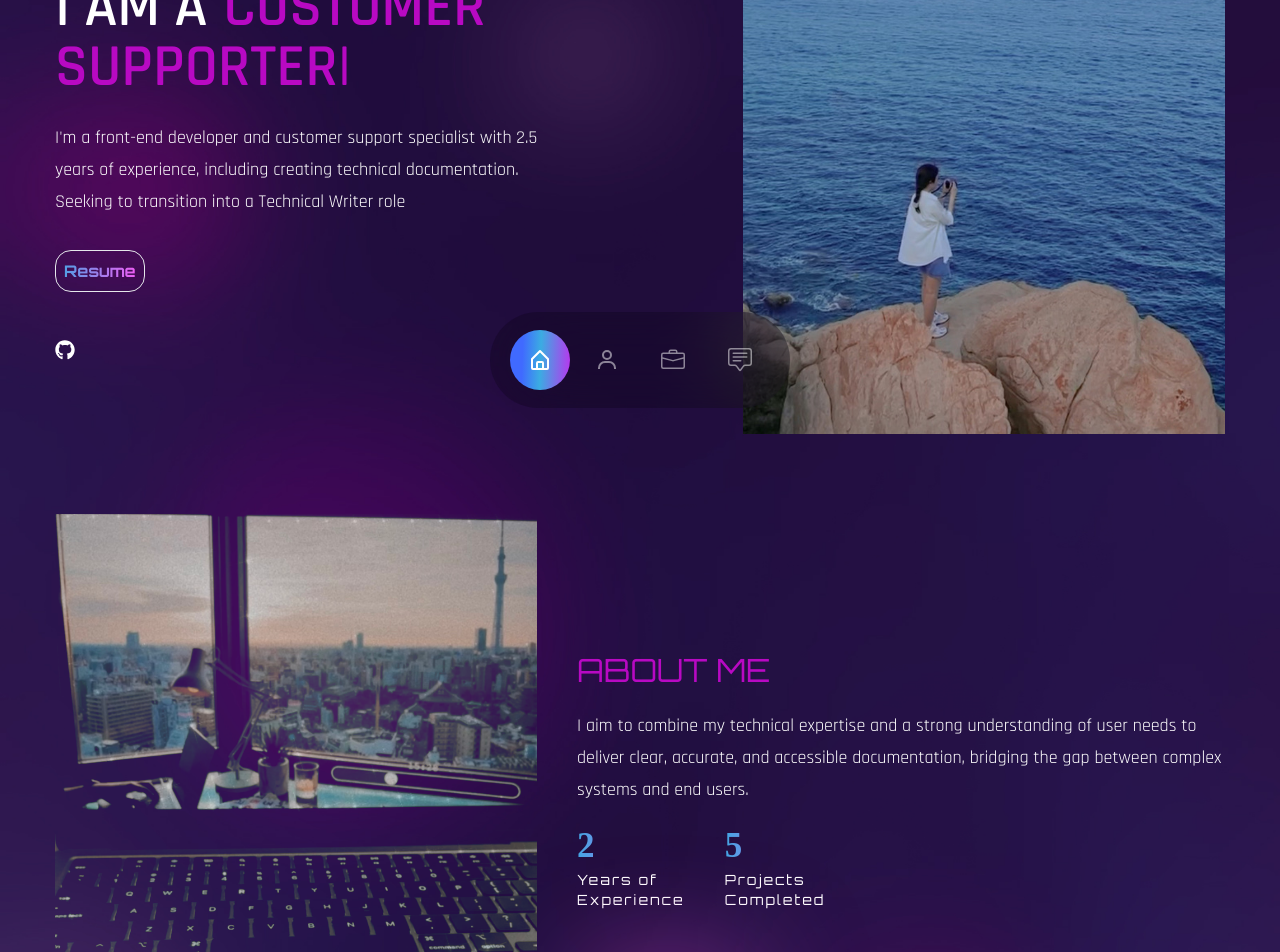
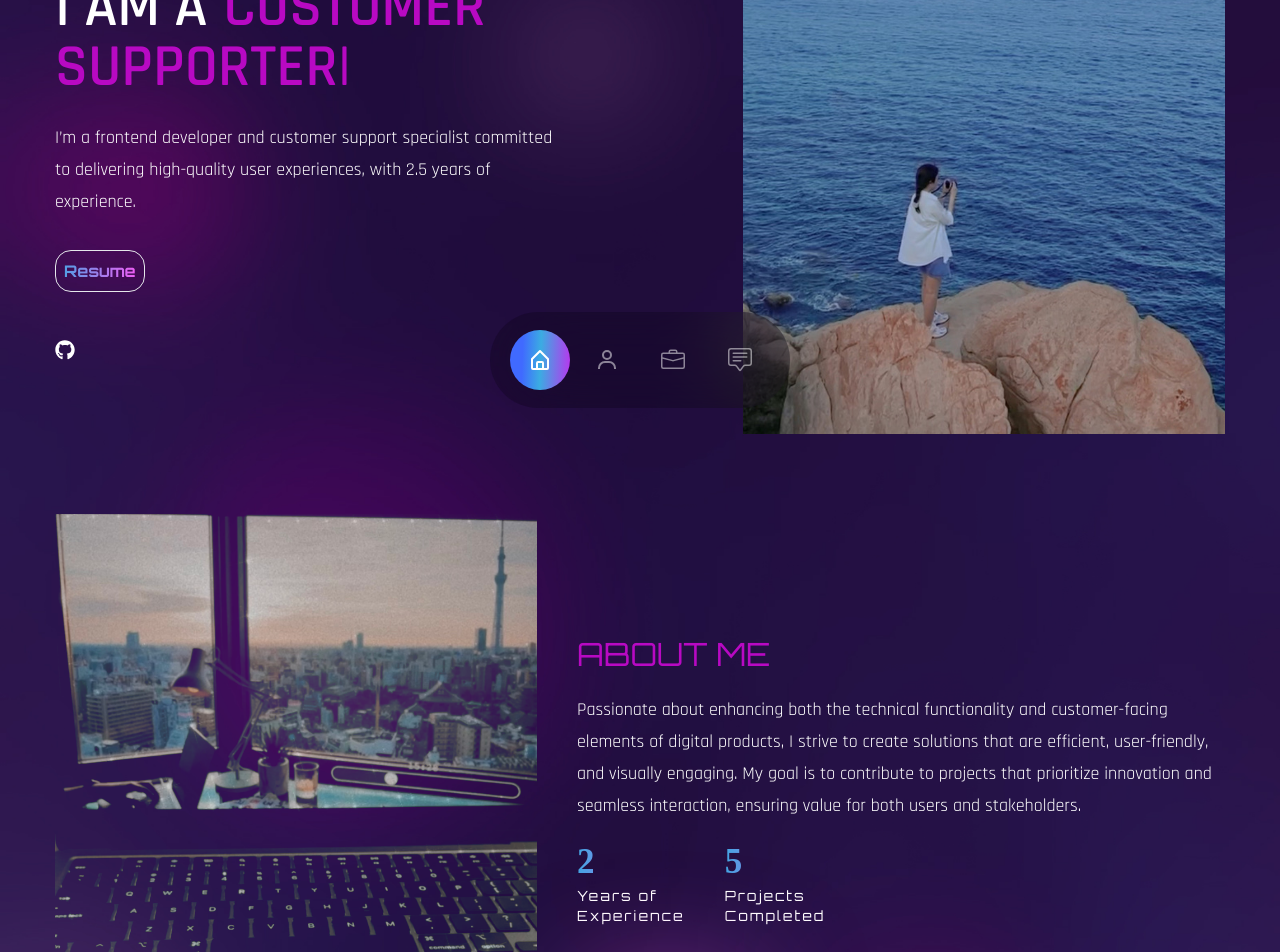
Before and after one commit to uyenthi30604/portfoliodev, a React (Create React App) app: page / in a window 1280 px wide. Shown: the part 360-1312 px from the top of the page. Built offline with nearby package versions, Linux system fonts and the light colour scheme; the HTML template or start-up script is replaced by a standard one; a web font is replaced by a local one.

Commit message:
change banner

```diff
--- a/src/components/About.js
+++ b/src/components/About.js
@@ -47,8 +47,7 @@ const About = () => {
               digital products.
             */}
             <p className="mb-6">
-
-              I aim to combine my technical expertise and a strong understanding of user needs to deliver clear, accurate, and accessible documentation, bridging the gap between complex systems and end users.
+            Passionate about enhancing both the technical functionality and customer-facing elements of digital products, I strive to create solutions that are efficient, user-friendly, and visually engaging. My goal is to contribute to projects that prioritize innovation and seamless interaction, ensuring value for both users and stakeholders.
             </p>
             {/* stats */}
             <div className="flex gap-x-6 lg:gap-x-10 mb-12">
--- a/src/components/Banner.js
+++ b/src/components/Banner.js
@@ -31,7 +31,7 @@ const Banner = () => {
                 wrapper='span'
               />
             </motion.div>
-            <motion.p variants={fadeIn('up', 0.5)} initial='hidden' whileInView={'show'} viewport={{once: false, amount:0.7}} className='mb-8 max-w-lg mx-auto lg:mx-0'>I'm a front-end developer and customer support specialist with 2.5 years of experience, including creating technical documentation. Seeking to transition into a Technical Writer role</motion.p>
+            <motion.p variants={fadeIn('up', 0.5)} initial='hidden' whileInView={'show'} viewport={{once: false, amount:0.7}} className='mb-8 max-w-lg mx-auto lg:mx-0'>I’m a frontend developer and customer support specialist committed to delivering high-quality user experiences, with 2.5 years of experience.</motion.p>
             <motion.div variants={fadeIn('up', 0.6)} initial='hidden' whileInView={'show'} viewport={{once: false, amount:0.7}} className='flex max-w-max items-center gap-x-6 mb-12 mx-auto lg:mx-0'>
               <a href={Pdf} className='text-gradient btn-link border p-2 rounded-2xl' target = "_blank">
                 Resume
```
Also changed, not shown: 9 other files (tests, documents, lock files or other folders).
